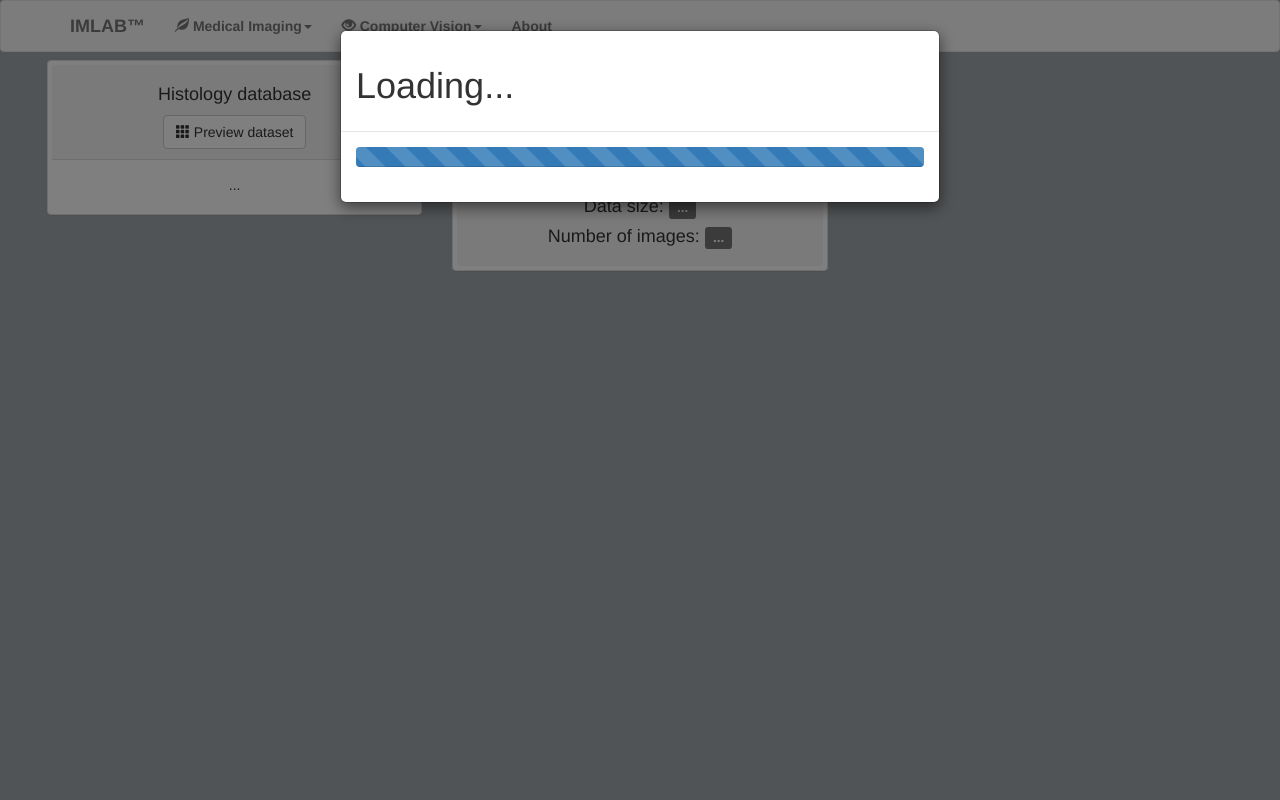
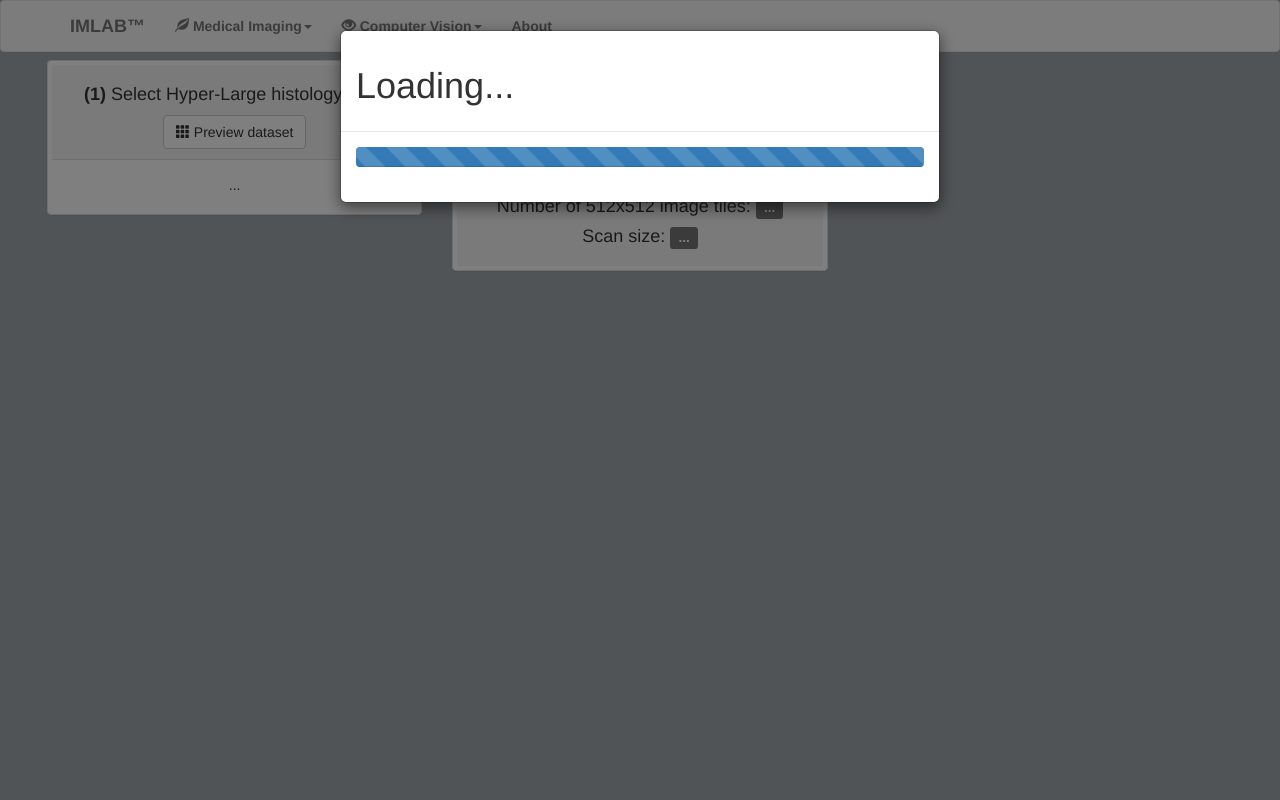
Before and after one commit to gakarak/webcrdf, a Django app: template webcrdf/templates/apphistology.html in a window 1280 px wide. Run offline with Django 3.2, Linux system fonts and the light colour scheme; the template is opened without the code that fills it, so the values that code supplies are empty; parts of the project's set-up code (start-up, migrations or seed data) failed here and were passed over; some libraries are stand-ins or nearby versions.

Commit message:
fix text info on histology webapplication

```diff
--- a/webcrdf/templates/apphistology.html
+++ b/webcrdf/templates/apphistology.html
@@ -60,7 +60,7 @@
         <div class="col-md-4 col-sm-12 col-xs-12">
             <div class="panel panel-default pad8 algnc">
                 <div class="panel-heading">
-                    <h4>Histology database</h4>
+                    <h4><b>(1)</b> Select Hyper-Large histology scan</h4>
                     <a class="btn btn-default" id="btnShowDataset" data-toggle="modal" data-target="#dialogShowDataset">
                         <span class="glyphicon glyphicon-th"></span>
                         Preview dataset
@@ -79,7 +79,7 @@
                         </div>
                         <div class="col-xs-12" id="panelPreviewSegm" style="display: none;">
                             <hr>
-                            <h4>Segmented histology maps:</h4>
+                            <h4><b>(4)</b> Similarity maps for current query image:</h4>
                             <div id="panelPreviewSegmImages">
                                 ...
                             </div>
@@ -94,17 +94,17 @@
                 <div class="col-md-6 col-sm-6 col-xs-12">
                     <div class="panel panel-default pad8 algnc" id="panelCurrent">
                         <div class="panel-heading">
-                            <h4>Current histology slide:</h4>
+                            <h4><b>(2)</b> Move and Click to select query image:</h4>
                         </div>
                         <div class="panel-body">
                             <img id="imgCurrent">
                         </div>
                         <div class="panel-footer">
-                            <h4>Data size:
+                            <h4>Number of 512x512 image tiles:
+                                <span class="label label-default" id="infoData">...</span>
+                            </h4>
+                            <h4>Scan size:
                                 <span class="label label-default" id="infoSize">...</span>
-                            </h4>
-                            <h4>Number of images:
-                                <span class="label label-default" id="infoData">...</span>
                             </h4>
                             <div class="alert alert-danger fade in" id="message-error" style="position: relative; z-index: 10; display: none">
                                 <button type="button" class="close">×</button>
@@ -117,7 +117,7 @@
                 <div class="col-md-6 col-sm-6 col-xs-12">
                     <div class="panel panel-default pad8 algnc" id="panelQuery" style="display: none; height: 100%;">
                         <div class="panel-heading">
-                            <h4>Query image from microscope:</h4>
+                            <h4><b>(3)</b> Currecnt query image &amp; results:</h4>
                         </div>
                         <div class="panel-body">
                             <img class="img-thumbnail" id="imgQuery">
```
